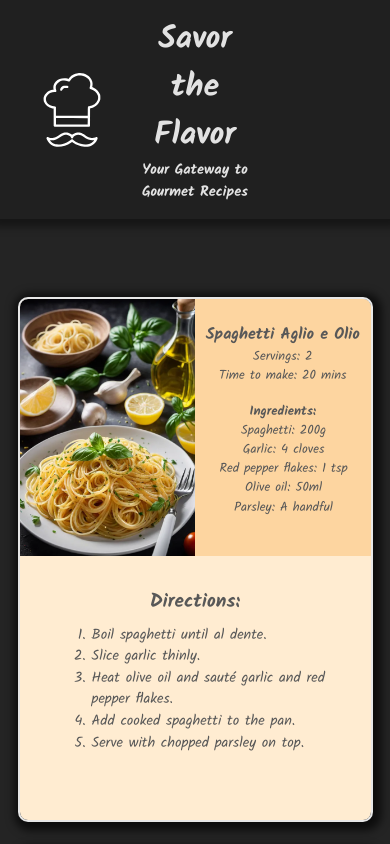
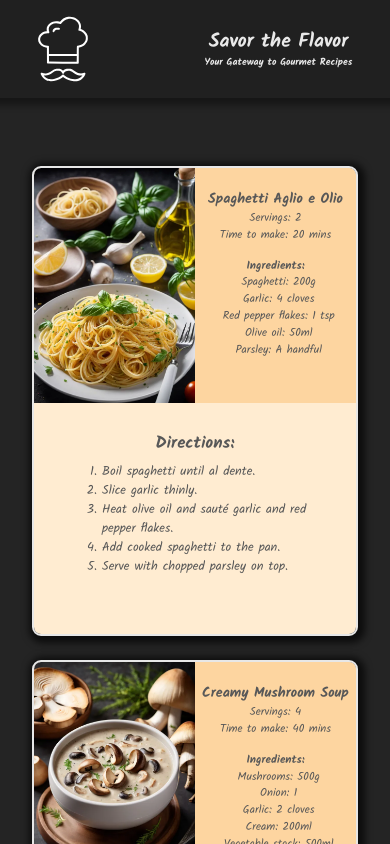
Before and after one commit to prebensoerensen/recipe_page, a React (Vite) app: page / in a window 390 px wide. Shown: the top 844 px of the page. Built offline with nearby package versions, Linux system fonts and the light colour scheme.

Commit message:
changed media queries

```diff
--- a/src/App.css
+++ b/src/App.css
@@ -4,7 +4,7 @@
   font-weight: 400;
 
   color-scheme: light dark;
-  color: rgba(255, 255, 255, 0.87);
+  color: hsla(0, 0%, 100%, 0.9);
   background-color: #242424;
 
   font-synthesis: none;
@@ -18,10 +18,10 @@ body {
   display: flex;
   justify-content: center;
   margin: 0 auto 5rem auto;
-  width: 100svw;
-  min-height: 100svh;
+  width: 100vw;
+  min-height: 100vh;
   background-image: url("./assets/background.webp");
-  background-size: auto 100svh;
+  background-size: auto 100vh;
   background-repeat: no-repeat;
   background-position: center center;
   background-attachment: fixed;
@@ -38,6 +38,6 @@ body {
 
 @media (orientation: landscape) {
   body {
-    background-size: 100svw auto;
+    background-size: 100vw auto;
   }
 }
--- a/src/Layouts/LayoutBase/LayoutBase.css
+++ b/src/Layouts/LayoutBase/LayoutBase.css
@@ -2,11 +2,11 @@ header {
   position: sticky;
   display: grid;
   align-items: center;
-  grid-template-columns: repeat(3, 1fr);
+  grid-template-columns: repeat(2, 1fr);
   padding: 1rem 2rem;
   background: #202020;
   font-family: "Kalam", cursive;
-  font-size: 1rem;
+  font-size: 0.7rem;
   text-align: center;
   box-shadow: 0 0 0.5rem 0.5rem hsla(0, 0%, 0%, 0.4);
   top: 0;
@@ -14,10 +14,20 @@ header {
 }
 
 header h2 {
-  font-size: 0.9rem;
+  font-size: 0.7rem;
 }
 
 footer {
   text-align: center;
   margin-bottom: 5rem;
 }
+
+@media (orientation: landscape) {
+  header {
+    grid-template-columns: repeat(3, 1fr);
+    font-size: 1rem;
+  }
+  header h2 {
+    font-size: 0.9rem;
+  }
+}
--- a/src/components/Logo/Logo.tsx
+++ b/src/components/Logo/Logo.tsx
@@ -14,7 +14,6 @@ export function Logo(props: LogoProps) {
       height={size}
       width={size}
       viewBox="0 0 256 256"
-      enable-background="new 0 0 256 256"
     >
       <g>
         <g>
--- a/src/components/RecipeCard/RecipeCard.css
+++ b/src/components/RecipeCard/RecipeCard.css
@@ -61,3 +61,9 @@
   text-align: center;
   margin-bottom: 0.5rem;
 }
+
+@media only screen and (max-width: 500px) {
+  :root {
+    font-size: 14px;
+  }
+}
```
